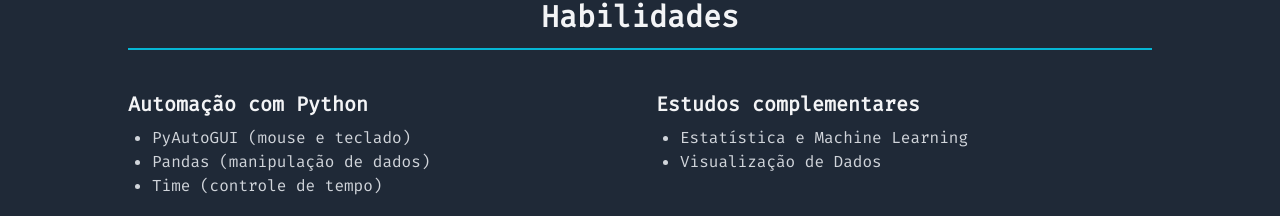
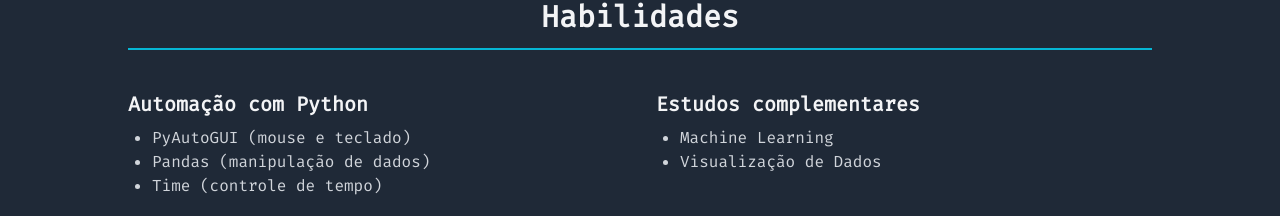
Before and after one commit to HerculesDEV7/Portfolio_Automacao-RPA, a plain HTML site: page index.html in a window 1280 px wide. Shown: the part 1420-1636 px from the top of the page. Drawn offline with nearby package versions, Linux system fonts and the light colour scheme.

Commit message:
Update index.html

```diff
--- a/index.html
+++ b/index.html
@@ -87,7 +87,7 @@
           <div>
             <h4 class="text-xl font-bold mb-2">Estudos complementares</h4>
             <ul class="list-disc ml-6 text-gray-300">
-              <li>Estatística e Machine Learning</li>
+              <li>Machine Learning</li>
               <li>Visualização de Dados</li>
             </ul>
           </div>
```
